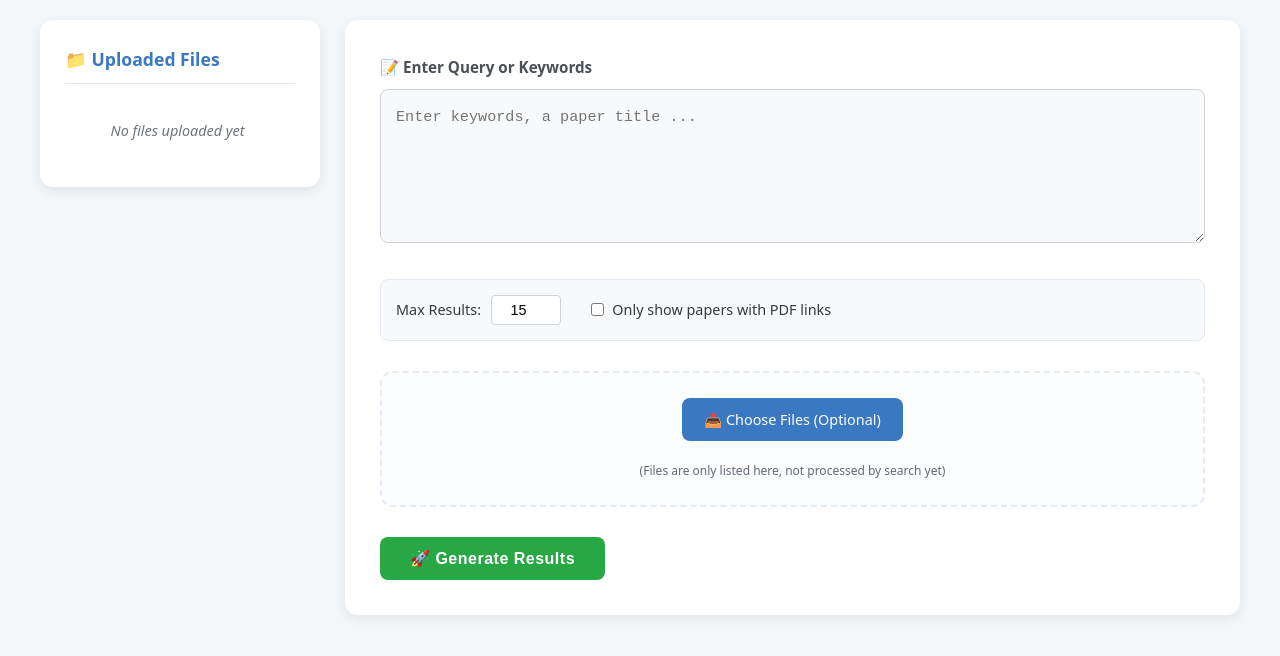
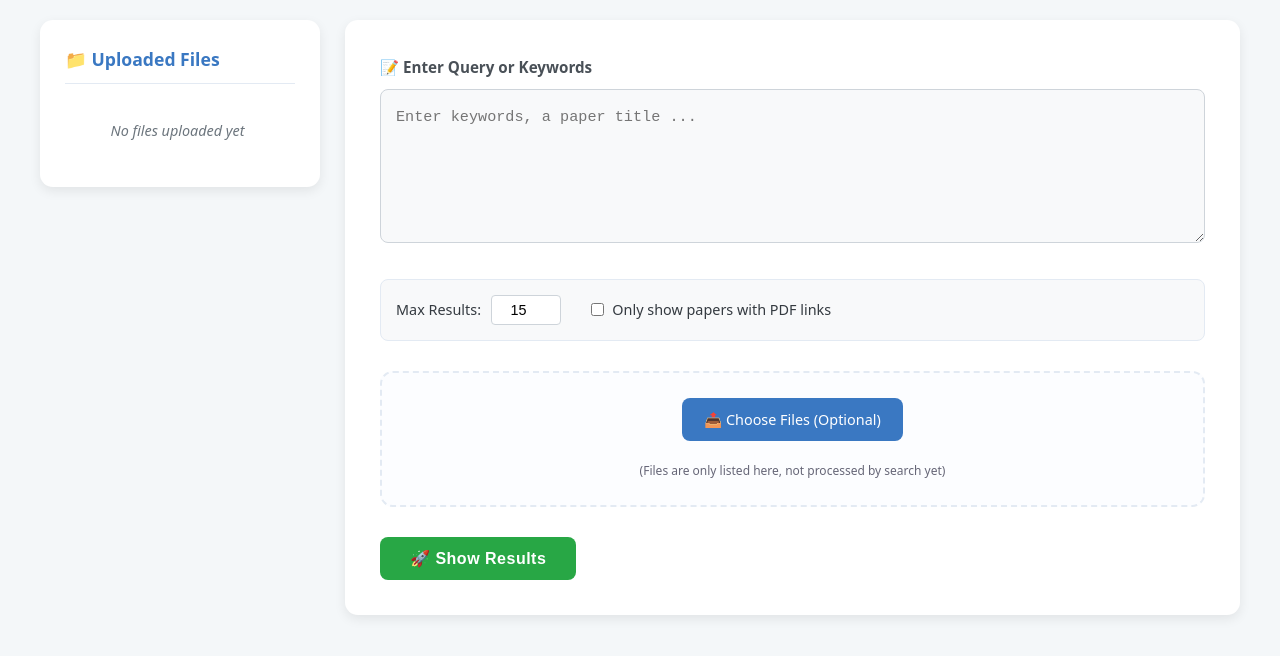
Before and after one commit to Velavan5/literature-review-ai, a plain HTML site: page FrontEnd/views/ui.html in a window 1280 px wide. Drawn offline with Linux system fonts and the light colour scheme.

Commit message:
make adjustments in ui.html and server.js

```diff
--- a/FrontEnd/server.js
+++ b/FrontEnd/server.js
@@ -130,6 +130,6 @@ app.listen(PORT, () => {
   console.log(
     `[${new Date().toISOString()}] Express server started successfully.`
   );
+  console.log(`Flask API Base URL configured as: ${FLASK_BASE_URL}`);
   console.log(`Frontend accessible at http://localhost:${PORT}`);
-  console.log(`Flask API Base URL configured as: ${FLASK_BASE_URL}`);
 });
--- a/FrontEnd/views/ui.html
+++ b/FrontEnd/views/ui.html
@@ -5,7 +5,6 @@
     <meta name="viewport" content="width=device-width, initial-scale=1.0" />
     <title>Research Paper Search</title>
     <style>
-      /* CSS Variables (Keep As Is) */
       :root {
         --font-family-base: system-ui, -apple-system, "Segoe UI", Roboto, Helvetica, Arial, sans-serif, "Apple Color Emoji", "Segoe UI Emoji";
         --primary-color: #3a78c2; /* Main interactive blue */
@@ -32,7 +31,6 @@
         --shadow-md: 0 4px 12px rgba(0, 0, 0, 0.08);
       }
 
-      /* Base Styles (Keep As Is) */
       * { box-sizing: border-box; margin: 0; padding: 0; }
       html { scroll-behavior: smooth; }
       body {
@@ -50,7 +48,7 @@
         width: 100%; gap: 25px; align-items: flex-start;
       }
 
-      /* Sidebar Styles (Keep As Is) */
+      /* Sidebar Styles  */
       .sidebar {
         flex: 0 0 280px; background-color: var(--background-container);
         border-radius: var(--border-radius-lg); padding: 25px;
@@ -78,7 +76,7 @@
       .remove-file:hover { transform: scale(1.2); color: #a71d2a; }
       .no-files { color: var(--text-color-muted); font-style: italic; text-align: center; padding: 20px 10px; font-size: 0.9rem; }
 
-      /* Main Content Styles (Keep As Is) */
+      /* Main Content Styles  */
       .main {
         flex: 1 1 600px; min-width: 300px; background-color: var(--background-container);
         border-radius: var(--border-radius-lg); padding: 35px;
@@ -98,7 +96,7 @@
         box-shadow: 0 0 0 3px rgba(58, 120, 194, 0.15);
       }
 
-      /* --- NEW: Search Options Styling --- */
+      /* --- Search Options Styling --- */
       .search-options {
           display: flex;
           flex-wrap: wrap; /* Allow wrapping on small screens */
@@ -263,7 +261,7 @@
            </p>
         </section>
 
-        <button class="generate-btn" id="generate-btn">🚀 Generate Results</button>
+        <button class="generate-btn" id="generate-btn">🚀 Show Results</button>
 
         <section id="results-area" style="display: none;">
             <h2>Search Results</h2>
@@ -379,7 +377,6 @@
           }
       }
 
-      // --- Display Results Logic (Keep As Is) ---
       function displayResults(papers) {
           resultsContainer.innerHTML = '';
           if (!Array.isArray(papers) || papers.length === 0) {
@@ -407,7 +404,7 @@
           });
       }
 
-      // --- UI State Functions (Keep As Is) ---
+      // --- UI State Functions (
       function setLoadingState(isLoading) { /* ... */ }
       function displayError(message) { /* ... */ }
       function escapeHtml(unsafe) { /* ... */ }
```
